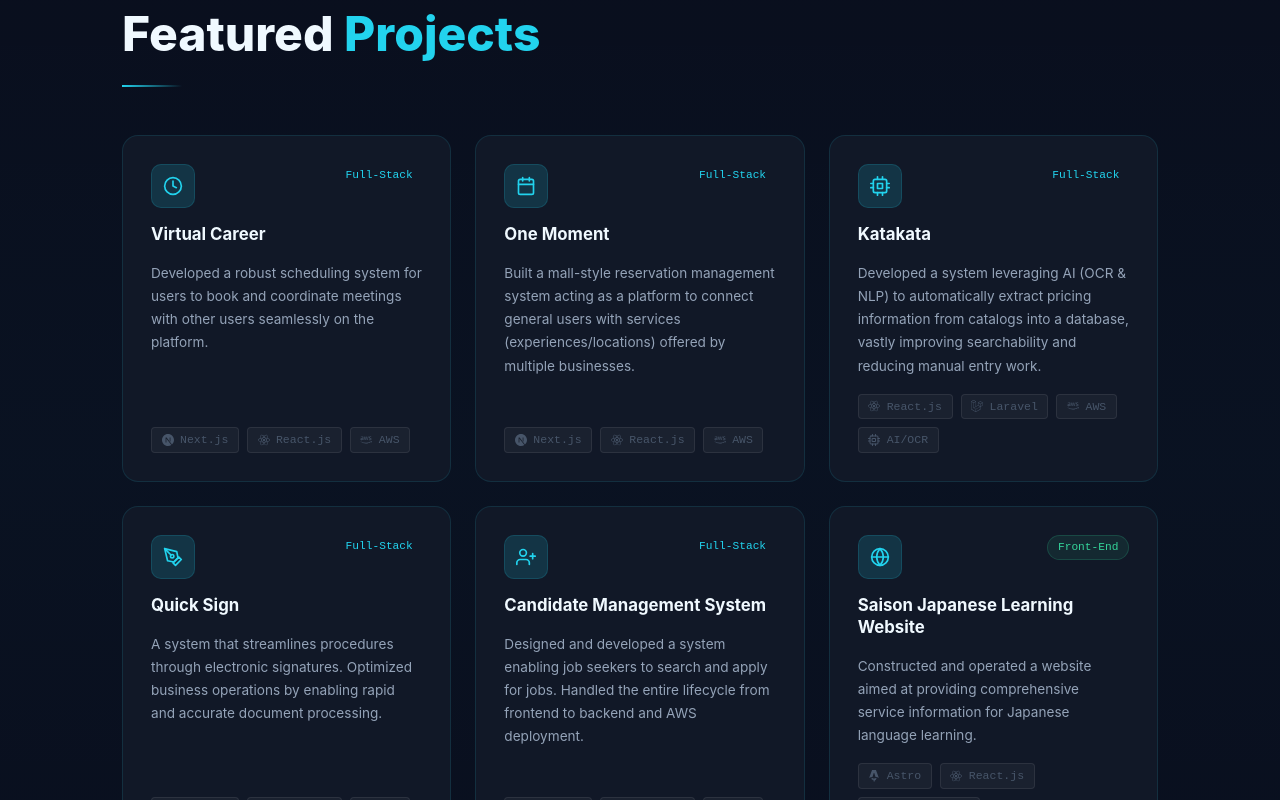
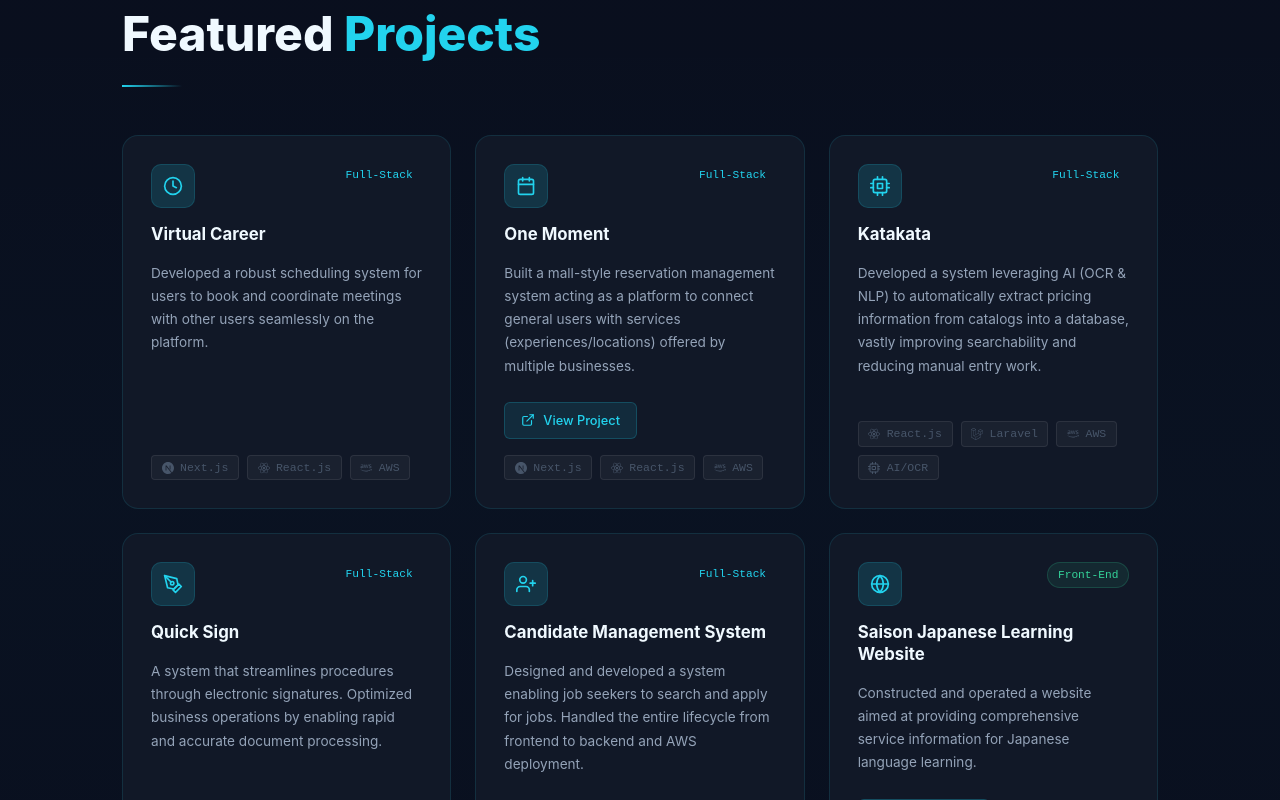
Before and after one commit to ZawMinTheinDEV/portfolio, a Next.js app: page / in a window 1280 px wide. Shown: the part 4640-5440 px from the top of the page. Built offline with nearby package versions, Linux system fonts and the light colour scheme.

Commit message:
feat: Add external links to project cards, enhance card styling, and delete an unused test file.

```diff
--- a/src/components/Projects.tsx
+++ b/src/components/Projects.tsx
@@ -18,7 +18,8 @@ import {
     FiClock,
     FiServer,
     FiCode,
-    FiGitMerge
+    FiGitMerge,
+    FiExternalLink
 } from "react-icons/fi";
 import { FaAws, FaJava, FaWindows, FaApple, FaReact, FaNodeJs, FaPhp, FaVuejs } from "react-icons/fa";
 import { SiNextdotjs, SiLaravel, SiAstro, SiNestjs, SiSpringboot, SiMysql } from "react-icons/si";
@@ -54,6 +55,7 @@ const projects = [
         category: "Full-Stack",
         icon: FiClock,
         order: 1,
+        link: "",
     },
     {
         name: "One Moment",
@@ -62,6 +64,7 @@ const projects = [
         category: "Full-Stack",
         icon: FiCalendar,
         order: 2,
+        link: "https://one-moment.jp/",
     },
     {
         name: "Katakata",
@@ -70,6 +73,7 @@ const projects = [
         category: "Full-Stack",
         icon: FiCpu,
         order: 3,
+        link: "",
     },
     {
         name: "Quick Sign",
@@ -78,6 +82,7 @@ const projects = [
         category: "Full-Stack",
         icon: FiPenTool,
         order: 4,
+        link: "",
     },
     {
         name: "Candidate Management System",
@@ -86,6 +91,7 @@ const projects = [
         category: "Full-Stack",
         icon: FiUserPlus,
         order: 5,
+        link: "",
     },
     {
         name: "Saison Japanese Learning Website",
@@ -94,6 +100,7 @@ const projects = [
         category: "Front-End",
         icon: FiGlobe,
         order: 6,
+        link: "https://saisonjplesson.oneterrace.jp/en/individual/",
     },
     {
         name: "One Channel Website",
@@ -102,6 +109,7 @@ const projects = [
         category: "Front-End",
         icon: FiMonitor,
         order: 7,
+        link: "https://one-channel.oneterrace.jp/",
     },
     {
         name: "Taiheiyo Recruitment Website",
@@ -110,6 +118,7 @@ const projects = [
         category: "Front-End",
         icon: FiFileText,
         order: 8,
+        link: "https://recruit.taiheiyo-c.co.jp/",
     },
     {
         name: "Politician Support System",
@@ -118,14 +127,16 @@ const projects = [
         category: "Full-Stack",
         icon: FiBriefcase,
         order: 9,
+        link: "",
     },
     {
-        name: "Tokumemo",
+        name: "Tokumame",
         description: "Transferred services, maintained operations, and implemented security hardening using Spring Microservices, Redis, and .NET. Managed infrastructure on AWS.",
         stack: ["Java", "Vue.js", "AWS", "CI/CD"],
         category: "System Dev",
         icon: FiShield,
         order: 10,
+        link: "",
     },
     {
         name: "Study Karate",
@@ -134,6 +145,7 @@ const projects = [
         category: "Full-Stack",
         icon: FiVideo,
         order: 11,
+        link: "",
     },
     {
         name: "Call Center Management System",
@@ -142,6 +154,7 @@ const projects = [
         category: "Full-Stack",
         icon: FiHeadphones,
         order: 12,
+        link: "",
     },
     {
         name: "Employee Evaluation System",
@@ -150,6 +163,7 @@ const projects = [
         category: "Back-End",
         icon: FiUsers,
         order: 13,
+        link: "",
     },
     {
         name: "Pyinnyar-Subuu LMS",
@@ -158,6 +172,7 @@ const projects = [
         category: "System Dev",
         icon: FiBookOpen,
         order: 14,
+        link: "",
     },
 ];
 
@@ -221,6 +236,7 @@ export default function Projects() {
                 >
                     {visibleProjects.map((proj, i) => {
                         const Icon = proj.icon;
+
                         return (
                             <div
                                 key={i}
@@ -231,6 +247,8 @@ export default function Projects() {
                                     flexDirection: "column",
                                     gap: "1rem",
                                     cursor: "default",
+                                    transition: "transform 0.3s ease, box-shadow 0.3s ease",
+                                    height: "100%",
                                 }}
                             >
                                 {/* Header */}
@@ -256,6 +274,7 @@ export default function Projects() {
                                     >
                                         <Icon size={20} />
                                     </div>
+                                    <div style={{ display: "flex", alignItems: "center", gap: "0.5rem" }}>
                                         <span
                                             style={{
                                                 padding: "0.2rem 0.6rem",
@@ -270,6 +289,7 @@ export default function Projects() {
                                         >
                                             {proj.category}
                                         </span>
+                                    </div>
                                 </div>
 
                                 {/* Title */}
@@ -295,7 +315,38 @@ export default function Projects() {
                                 >
                                     {proj.description}
                                 </p>
-
+                                {proj.link && (
+                                    <div style={{ marginTop: "auto", paddingTop: "0.5rem" }}>
+                                        <a
+                                            href={proj.link}
+                                            target="_blank"
+                                            rel="noopener noreferrer"
+                                            style={{
+                                                display: "inline-flex",
+                                                alignItems: "center",
+                                                gap: "0.5rem",
+                                                padding: "0.5rem 1rem",
+                                                background: "rgba(34,211,238,0.1)",
+                                                color: "var(--cyan)",
+                                                border: "1px solid rgba(34,211,238,0.2)",
+                                                borderRadius: "6px",
+                                                fontSize: "0.8rem",
+                                                fontWeight: 500,
+                                                textDecoration: "none",
+                                                transition: "all 0.2s ease",
+                                                cursor: "pointer",
+                                            }}
+                                            onMouseOver={(e) => {
+                                                e.currentTarget.style.background = "rgba(34,211,238,0.2)";
+                                            }}
+                                            onMouseOut={(e) => {
+                                                e.currentTarget.style.background = "rgba(34,211,238,0.1)";
+                                            }}
+                                        >
+                                            <FiExternalLink size={14} /> View Project
+                                        </a>
+                                    </div>
+                                )}
                                 {/* Stack */}
                                 <div style={{ display: "flex", flexWrap: "wrap", gap: "0.5rem" }}>
                                     {proj.stack.map((tech) => {
@@ -322,6 +373,8 @@ export default function Projects() {
                                         );
                                     })}
                                 </div>
+
+
                             </div>
                         );
                     })}
--- a/test_icons.js
+++ /dev/null
@@ -1,3 +0,0 @@
-const { SiNextdotjs, SiReact, SiTypescript, SiNodedotjs, SiNestjs, SiExpress, SiSpringboot, SiPython, SiFastapi, SiDjango, SiGooglecloud, SiPostgresql, SiMysql, SiRedis, SiStripe, SiPhp, SiLaravel, SiPrisma, SiDocker, SiGit } = require('react-icons/si');
-const { FaJava, FaAws } = require('react-icons/fa');
-console.log("All imported successfully");
```
Lines whose indentation alone changed are shown as unchanged.
